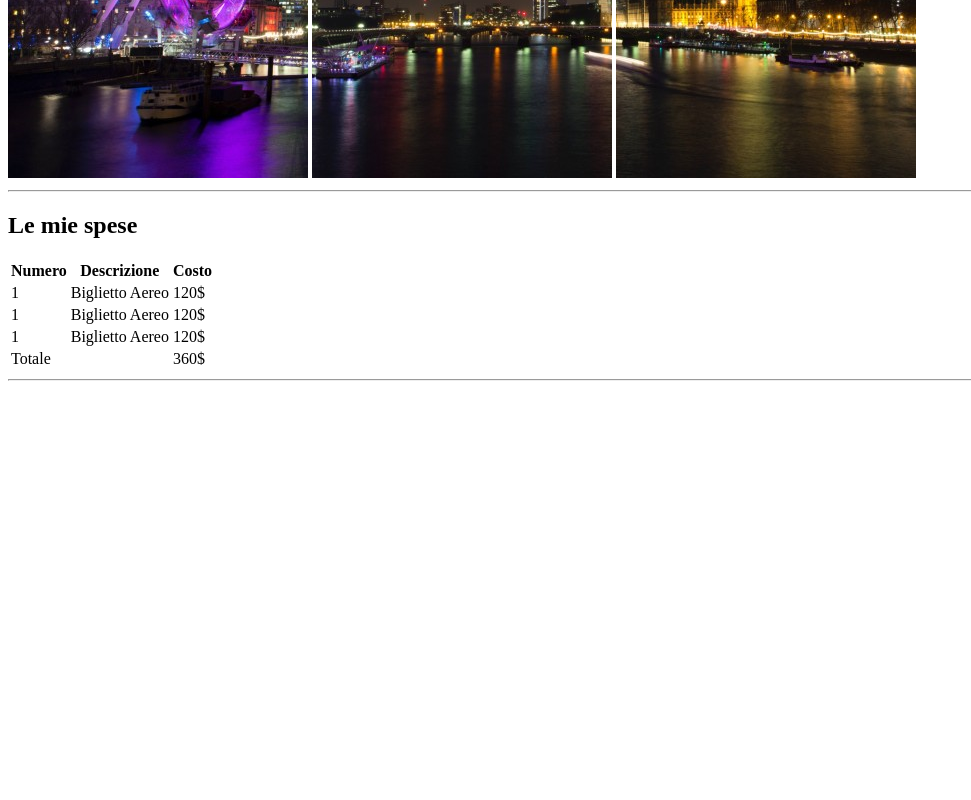
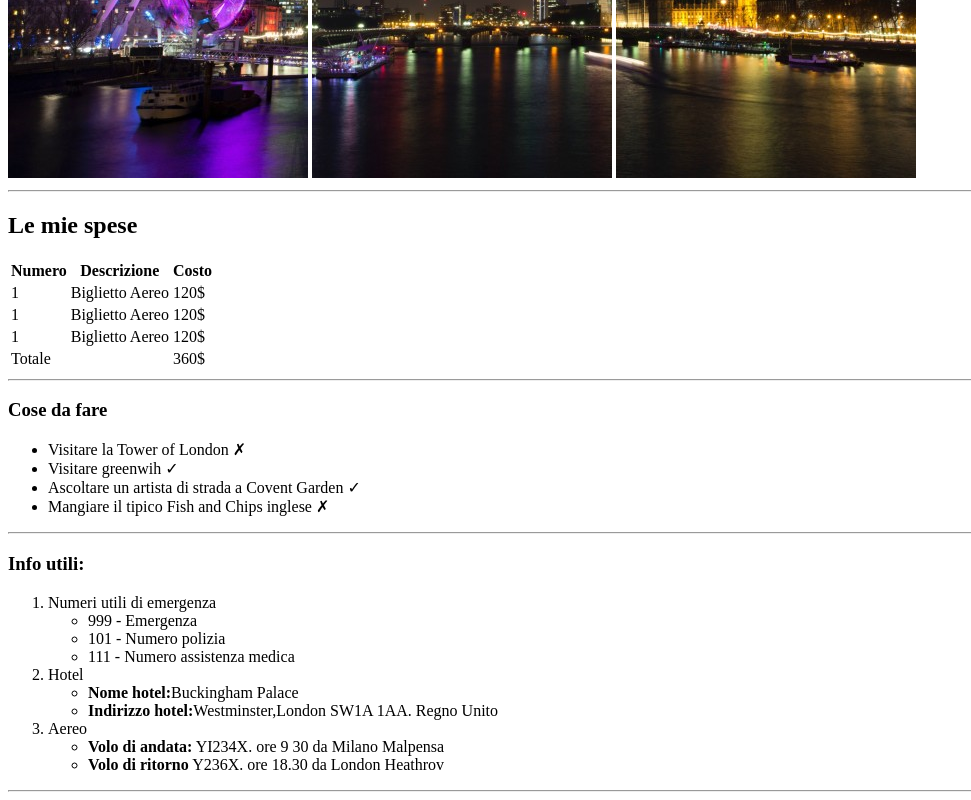
Before and after one commit to FontaMatte/html-london-trip, a plain HTML site: page index.html in a window 1280 px wide. Shown: the part 502-1302 px from the top of the page, without its empty margins (0-971 px from the left). Before the commit the page ends 891 px from the top, so only its background shows below. Drawn offline with Linux system fonts and the light colour scheme.

Commit message:
Realizzazione Sez "Cose da fare"  e "Info utili"

```diff
--- a/index.html
+++ b/index.html
@@ -51,6 +51,48 @@
 
     <hr>
 
+    <section>
+        <h3>Cose da fare</h3>
+        <ul>
+            <li>Visitare la Tower of London &cross;</li>
+            <li>Visitare greenwih &check;</li>
+            <li>Ascoltare un artista di strada a Covent Garden &check;</li>
+            <li>Mangiare il tipico Fish and Chips inglese &cross;</li>
+        </ul>
+    </section>
+
+    <hr>
+
+    <section>
+        <h3>Info utili:</h3>
+        <ol>
+            <li>Numeri utili di emergenza
+                <ul>
+                    <li>999 - Emergenza</li>
+                    <li>101 - Numero polizia</li>
+                    <li>111 - Numero assistenza medica</li>
+                </ul>
+            </li>
+            <li>Hotel
+                <ul>
+                    <li><strong>Nome hotel:</strong>Buckingham Palace</li>
+                    <li><strong>Indirizzo hotel:</strong>Westminster,London SW1A 1AA. Regno Unito </li>
+                </ul>
+            </li>
+            <li>Aereo
+                <ul>
+                    <li><strong>Volo di andata:</strong> YI234X. ore 9 30 da Milano Malpensa</li>
+                    <li><strong>Volo di ritorno</strong> Y236X. ore 18.30 da London Heathrov</li>
+                </ul>
+            </li>
+
+        </ol>
+    </section>
+
+    <hr>
+
+
+
 
 
 
```
